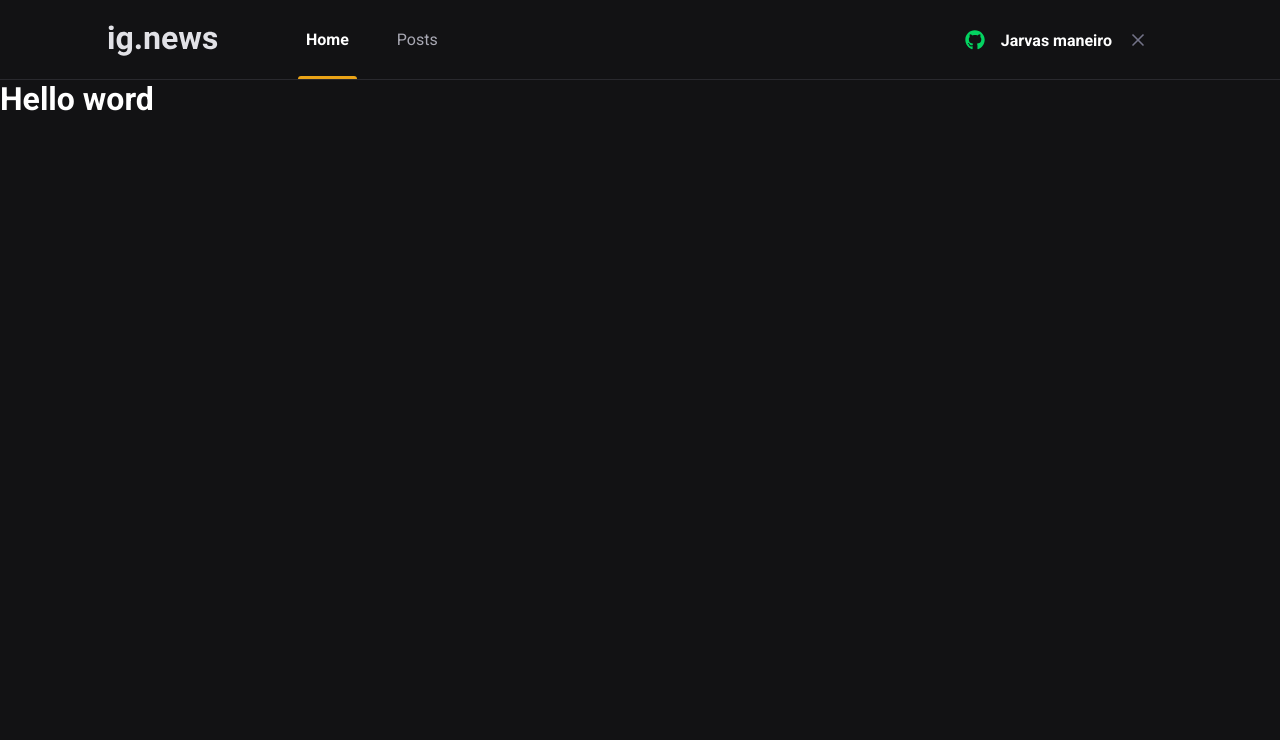
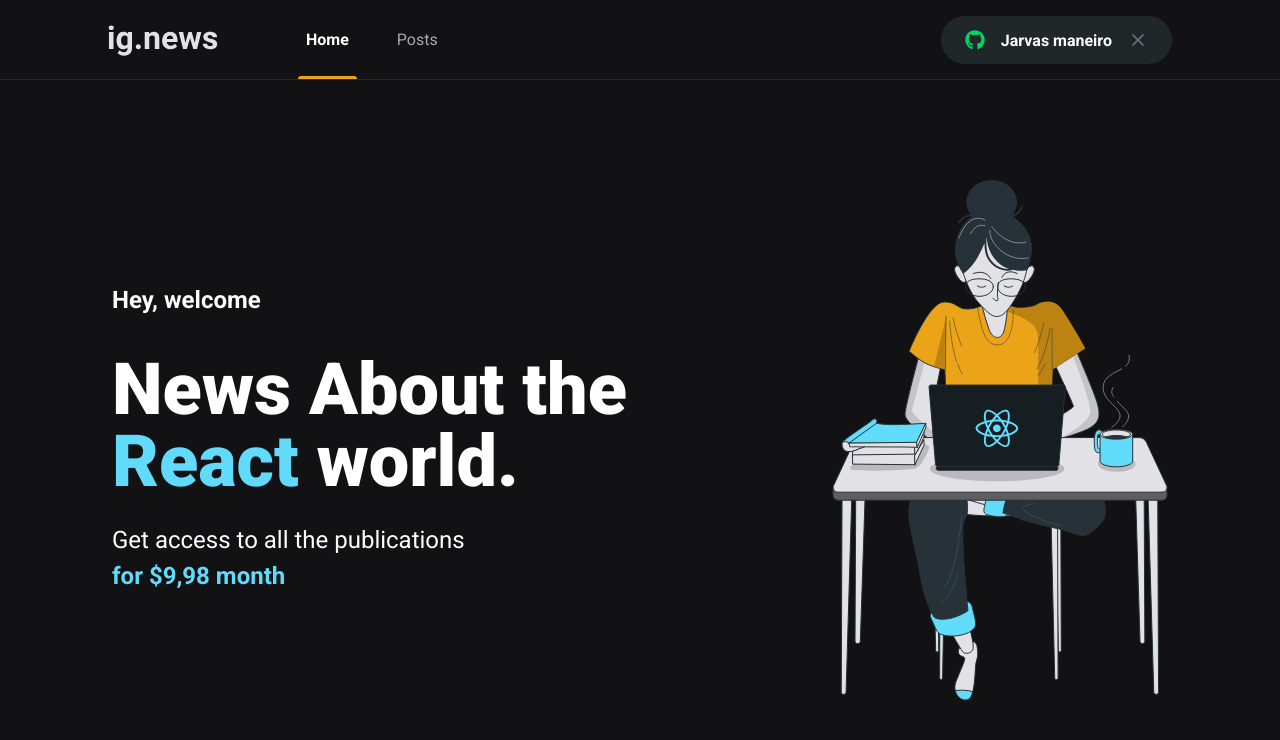
Before and after one commit to GabrielNatan/ig-news, a Next.js app: page / in a window 1280 px wide. Shown: the top 740 px of the page. Built offline with nearby package versions, Linux system fonts and the light colour scheme.

Commit message:
style home page

```diff
--- /dev/null
+++ b/src/pages/home.module.scss
@@ -0,0 +1,43 @@
+.contentContainer{
+    max-width: 1120px;
+    margin: 0 auto;
+    padding: 0 2rem;
+    height: calc(100vh - 5rem);
+
+    display: flex;
+    justify-content: space-between;
+    align-items: center;
+}
+
+.hero{
+    max-width: 600px;
+
+    > span{
+        font-size: 1.5rem;
+        font-weight: bold;
+    }
+
+    h1{
+        font-size: 4.5rem;
+        line-height: 4.5rem;
+        font-weight: 900;
+        margin-top: 2.5rem;
+
+        span{
+            color: var(--cyan-500);
+        }
+    }
+
+    p{
+        font-size: 1.5rem;
+        line-height: 2.25rem;
+        margin-top: 1.5rem;
+
+        span{
+            color:var(--cyan-500);
+            font-weight: bold;
+        }
+    }
+
+
+}
--- a/src/pages/index.tsx
+++ b/src/pages/index.tsx
@@ -1,14 +1,25 @@
 
 import Head from "next/head"
+import Style from "./home.module.scss"
+
 export default function Home() {
   return (
     <>
       <Head>
         <title>ig.News - Home</title>
       </Head>
-      <h1>
-        Hello <span> word</span>
-      </h1>
+      <main className={Style.contentContainer}>
+        <section className={Style.hero}>
+          <span> Hey, welcome</span>
+          <h1>News About the <span>React</span> world.</h1>
+          <p>
+            Get access to all the publications <br />
+            <span>for $9,98 month</span>
+          </p>
+        </section>
+
+        <img src="/images/avatar.svg" alt="girl coding"/>
+      </main>
     </>
   )
 }
--- a/src/styles/global.scss
+++ b/src/styles/global.scss
@@ -9,6 +9,7 @@
     --gray-100: #e1e1e6;
     --gray-300: #a8a8b3;
     --gray-800: #29292e;
+    --gray-850:#1f2729;
     --gray-900: #121214;
 
 
```
